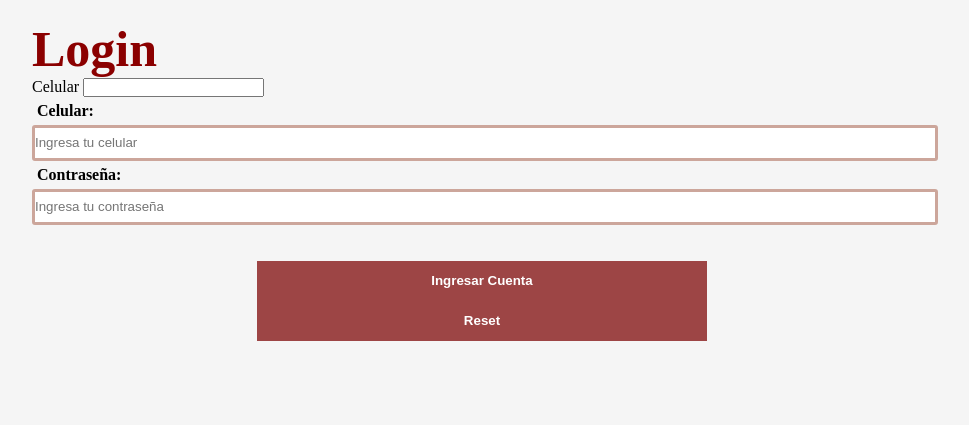
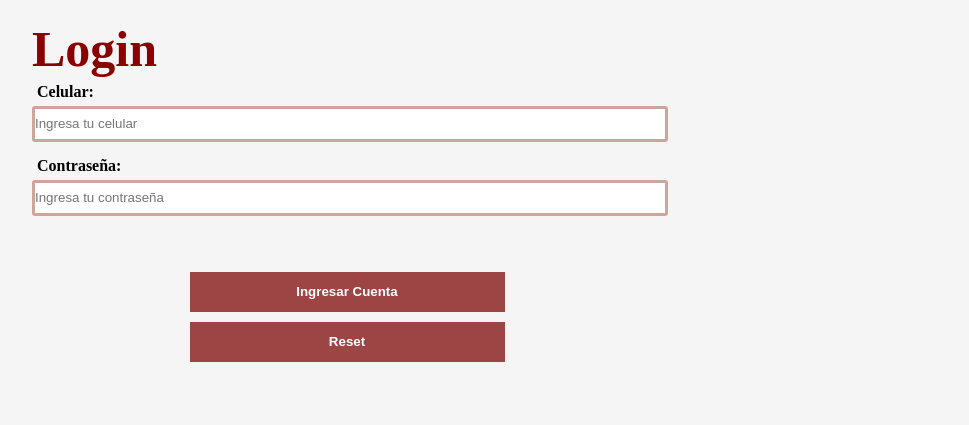
Before and after one commit to willyto3/PanaderiaMinTic, a Flask app: page /Login in a window 1280 px wide. Shown: the part 241-666 px from the top of the page, without its empty margins (158-1127 px from the left). Run offline with Flask 2, Linux system fonts and the light colour scheme; the visitor is signed in with stand-in values (Sample User, id 1); parts of the project's set-up code (start-up, migrations or seed data) failed here and were passed over.

Commit message:
Reinicio

```diff
--- a/panaderia/models.py
+++ b/panaderia/models.py
@@ -56,7 +56,7 @@
 class Facturas(db.Model):
     __tablename__ = 'facturas'
     idfactura = db.Column(db.Integer, primary_key=True)
-    #fechafactura = db.Column(db.Datetime, nullable=True, default =datetime.utcnow)
+    fechafactura = db.Column(db.Datetime, nullable=True, default =datetime.utcnow)
 
 
 # Modelo para la base de datos Panaderia tabla 'Roles'
--- a/panaderia/templates/Index.html
+++ b/panaderia/templates/Index.html
@@ -22,5 +22,8 @@
 
     {% endfor %}
 
+
+
+
 </main>
 {% endblock %}
--- a/panaderia/templates/Login.html
+++ b/panaderia/templates/Login.html
@@ -8,25 +8,6 @@
     {% endfor %}
 
     <h1>Login</h1>
-
-    <form method="POST">
-    {{form.hidden_tag()}}
-
-    {{form.celular.label}}
-    {{form.celular()}}
-
-
-
-
-    </form
-
-
-
-
-
-
-
-
 
     <form method="POST" class="formulario2" action="/ingresar">
 
--- a/panaderia/views.py
+++ b/panaderia/views.py
@@ -11,38 +11,22 @@
 # Creacion de las Paginas
 
 # Pagina Principal
-
-
 @app.route('/')
 def index():
-    platos = Platos.query.all()
+    platos=Platos.query.all()
     return render_template('/index.html', platos=platos)
 
 # Pagina de Inicio de Sesion
-
-
-@app.route('/Login', methods=['GET', 'POST'])
+@app.route('/Login')
 def login():
-    celular = None
-    form = LoginForm()
-    # Validacion de los datos ingresados
-    if form.validate_on_submit():
-        celular = form.celular.data
-        form.celular.data = ''
-        contrasena = form.contrasena.data
-
-    return render_template('login.html', celular=celular, form=form)
+    return render_template('login.html')
 
 # Pagina de Registro
-
-
 @app.route('/Registro')
 def registro():
     return render_template('registro.html')
 
 # Pagina de Creacion de Platos
-
-
 @app.route('/CrearPlatos')
 def crearplatos():
     return render_template('crearplatos.html')
@@ -55,7 +39,7 @@
 
 @app.route('/Menu')
 def menu():
-    platos = Platos.query.all()
+    platos=Platos.query.all()
     return render_template('menu.html', platos=platos)
 
 
@@ -136,8 +120,8 @@
         flash('Usuario o Contraseña incorrectos')
         return render_template('login.html')
 
+
     # Funcion Crear Plato
-
 
 @app.route('/crearplatos', methods=['POST'])
 def crearplato():
@@ -145,21 +129,12 @@
     imagen = request.files['imagenplato']
 
     filename = secure_filename(imagen.filename)
-    imagen.save(os.path.join(app.config["UPLOAD_FOLDER"], filename))
+    imagen.save(os.path.join(app.config["UPLOAD_FOLDER"],filename))
 
-    plato = Platos(nombreplato=request.form['nombreplato'], precioplato=request.form['precioplato'],
-                   descripcionplato=request.form['descripcionplato'], nombreimagenplato=filename)
+    plato = Platos(nombreplato=request.form['nombreplato'], precioplato=request.form['precioplato'], descripcionplato=request.form['descripcionplato'], nombreimagenplato=filename)
     db.session.add(plato)
     db.session.commit()
     flash('Registro creado exitosamente')
     return render_template('crearplatos.html')
 
 # CLASES DE FORMULARIO
-
-# Formulario de Login
-
-
-class LoginForm(FlaskForm):
-    celular = StringField('Celular', validators=[DataRequired()])
-    contrasena = PasswordField('Contraseña', validators=[DataRequired()])
-    submit = SubmitField('Ingresar')
```
Also changed, not shown: panaderia/database/panaderia.db, panaderia/static/imagenes/gente.jpg (added).
